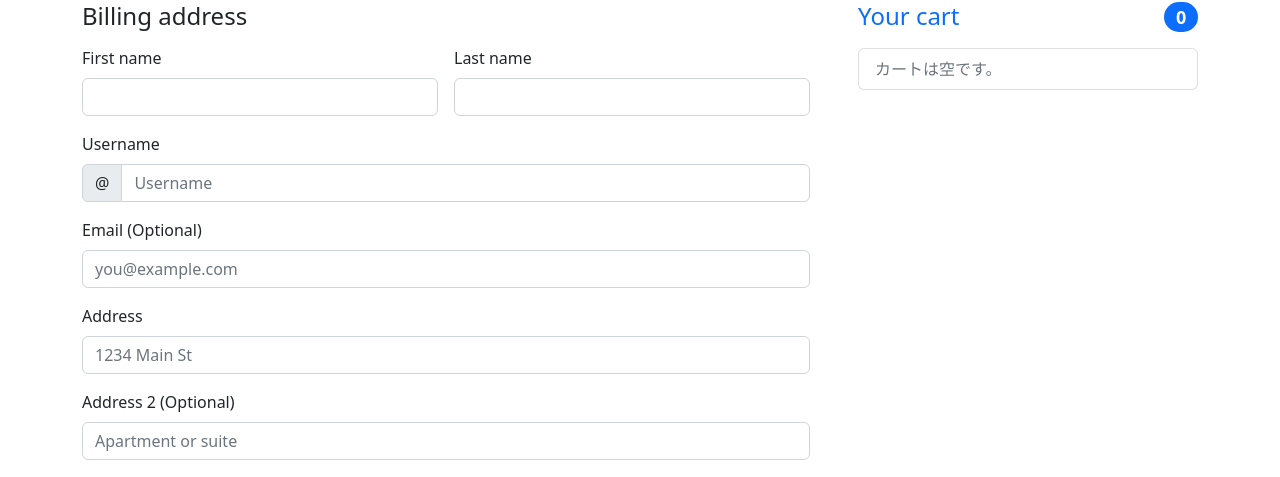
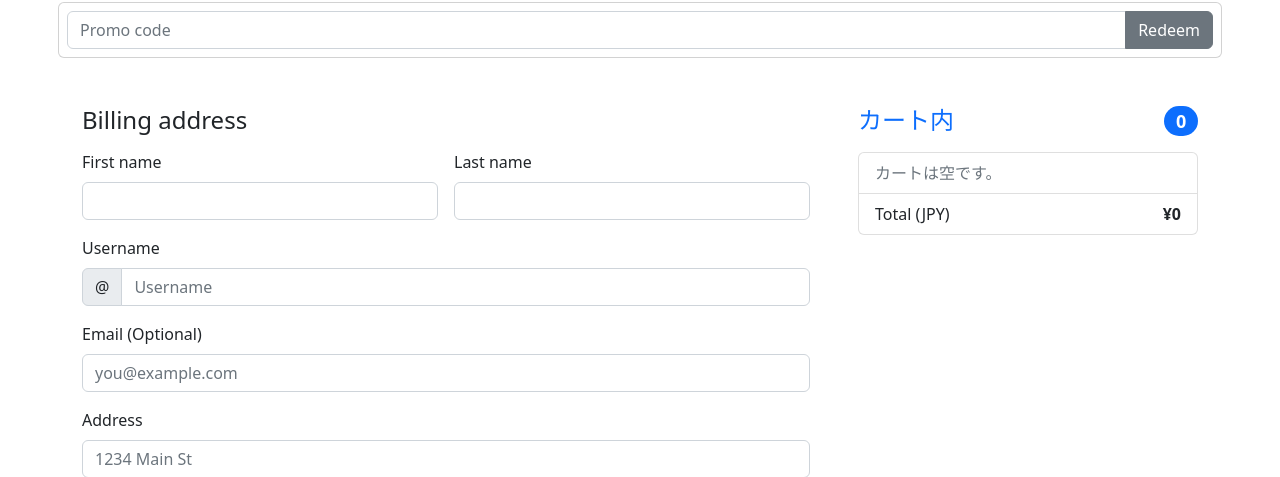
Before and after one commit to suma-web/django_ec, a Django app: page /cart/ in a window 1280 px wide. Shown: the part 184-661 px from the top of the page. Run offline with Django 4.2, Linux system fonts and the light colour scheme; some libraries are stand-ins or nearby versions.

Commit message:
カート内に追加した商品の金額合計を反映させるためにコード修正

```diff
--- a/carts/views.py
+++ b/carts/views.py
@@ -4,7 +4,12 @@ from .cart import Cart
 
 def cart_view(request):
     cart = Cart(request)
-    return render(request, "carts/cart_view.html", {"cart": cart})
+    context = {
+        "cart": cart,
+        "cart_total": cart.get_total_price(),
+        "cart_item_count": cart.get_total_quantity(),
+    }
+    return render(request, "carts/cart_view.html", context)
 
 def cart_add(request, product_id):
     cart = Cart(request)
--- a/config/templates/carts/cart_view.html
+++ b/config/templates/carts/cart_view.html
@@ -4,10 +4,9 @@
 <main>
   <div class="row g-5">
 
-    {# 右：Your cart #}
     <div class="col-md-5 col-lg-4 order-md-last">
       <h4 class="d-flex justify-content-between align-items-center mb-3">
-        <span class="text-primary">Your cart</span>
+        <span class="text-primary">カート内</span>
         <span class="badge bg-primary rounded-pill">
           {{ cart_item_count }}
         </span>
@@ -42,8 +41,20 @@
           カートは空です。
         </li>
         {% endfor %}
+
+        <li class="list-group-item d-flex justify-content-between">
+          <span>Total (JPY)</span>
+          <strong>¥{{ cart_total }}</strong>
+        </li>
+
       </ul>
     </div>
+
+  <form class="card p-2">
+    <div class="input-group"> <input type="text" class="form-control" placeholder="Promo code">
+      <button type="submit" class="btn btn-secondary">Redeem</button>
+    </div>
+  </form>
 
   <div class="col-md-7 col-lg-8">
       <h4 class="mb-3">Billing address</h4>
```
Also changed, not shown: config/templates/manages/product_list.html (+4 -5 lines). Lines whose indentation alone changed are shown as unchanged.
